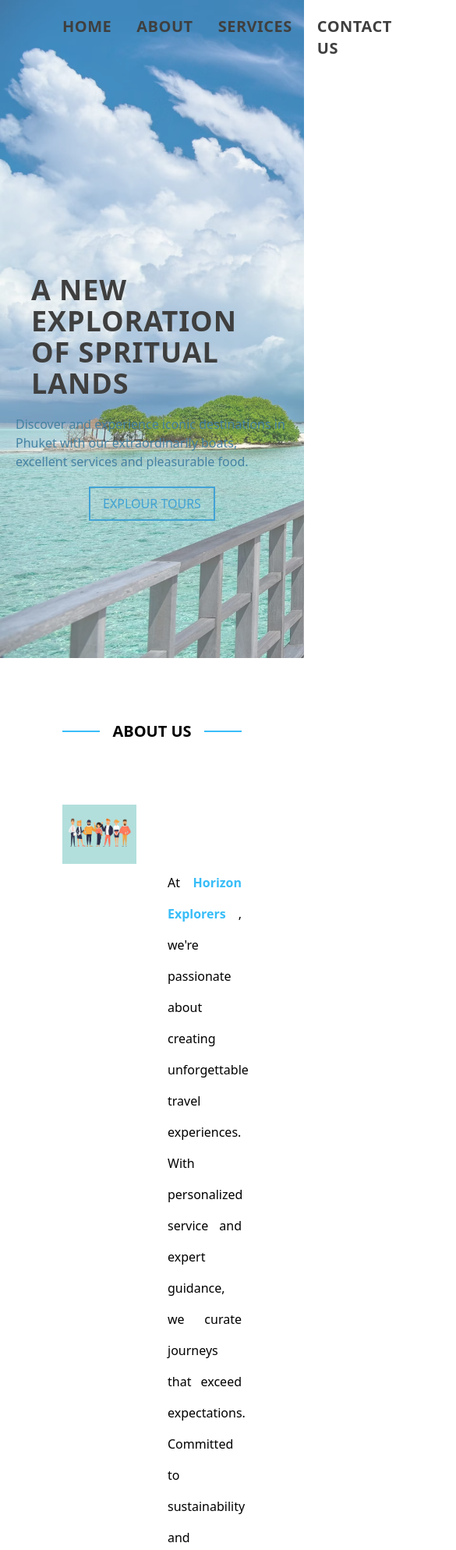
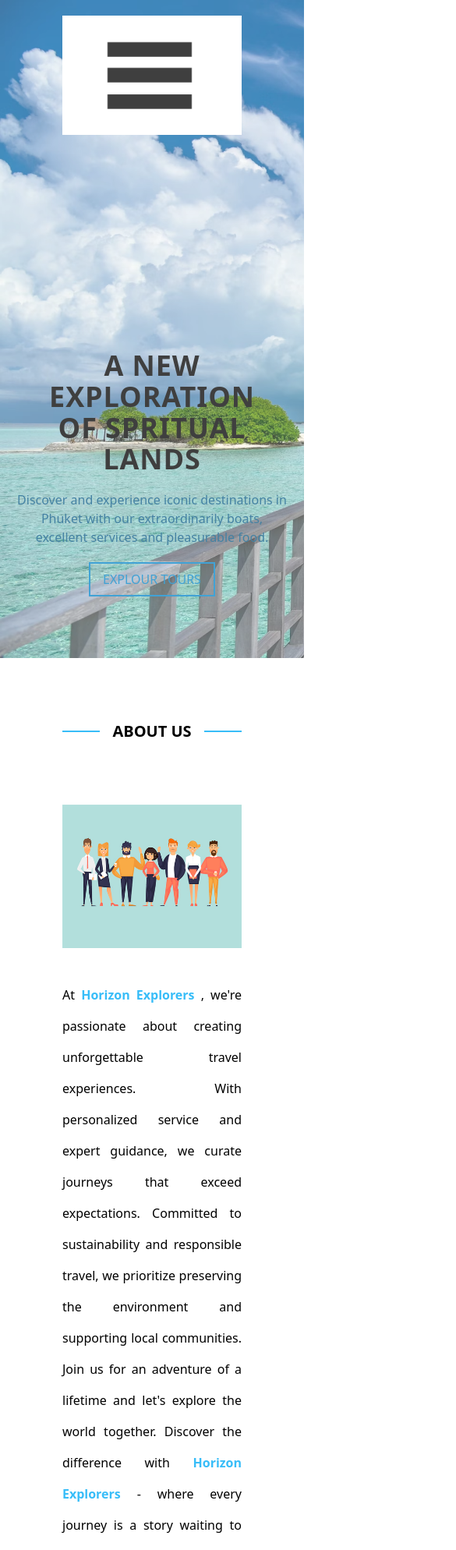
Before and after one commit to Izzah-Salam/Tourism-Website, a website built with Vite: page index.html in a window 390 px wide. Shown: the top 1988 px of the page at 78% size, 585 px wide, since content can reach past the window. Built offline with nearby package versions, Linux system fonts and the light colour scheme.

Commit message:
making it responsive

```diff
--- a/index.html
+++ b/index.html
@@ -13,7 +13,7 @@
     <div class="w-full bg-cover min-h-screen opacity-75" style="background-image: url(./img/background.avif);">
       <nav class="flex items-center justify-between px-20 py-5">
         <h1 class=""><img src="." alt="" class=""></h1>
-        <div >
+        <div class="md:block hidden">
           <ul class="flex tracking-wide font-semibold text-xl uppercase space-x-8 " >
             <li><a href="">Home</a></li>
             <li><a href="">About</a></li>
@@ -21,8 +21,12 @@
             <li><a href="">Contact Us</a></li>
           </ul>
         </div>
+        <!-- Toggle -->
+        <div class="md:hidden block">
+          <img src="./img/toggle.webp" alt="">
+        </div>
       </nav>
-      <div class="flex flex-col justify-center items-center   mt-64">
+      <div class="flex flex-col justify-center items-center text-center mt-64">
         <h1 class="text-4xl uppercase tracking-wide font-bold  mx-10">A new Exploration of spritual lands</h1>
         <h3 class="text-sky-800 m-5">Discover and experience iconic destinations in Phuket with our extraordinarily boats, excellent services and pleasurable food.</h3>
         <button class="border-solid border-2 border-sky-600 text-sky-600 py-2 px-4  hover:bg-white hover:transition">EXPLOUR TOURS</button>
@@ -35,9 +39,9 @@
       <h2 class="mx-4 text-xl font-semibold uppercase">About Us</h2>
       <hr class="flex-grow border-t-2 border-sky-400">
     </div>
-    <div class="grid grid-cols-2 gap-10 px-20 items-start ">
-      <div ><img src="./img/about.jpg" alt="" class="0"></div>
-      <div class="pt-20 leading-10 text-justify">
+    <div class="grid md:grid-cols-2 grid-cols-1 gap-10 px-20  ">
+      <div class="flex justify-center"><img src="./img/about.jpg" alt="" class="0"></div>
+      <div class=" leading-10 text-justify">
         At <span class="text-sky-400 font-semibold">Horizon Explorers</span> , we're passionate about
         creating unforgettable travel experiences.
          With personalized service and expert guidance,
@@ -58,7 +62,7 @@
       <hr class="flex-grow border-t-2 border-sky-400">
     </div>
     <div class="container mx-auto py-8">
-      <div class="grid grid-cols-1 sm:grid-cols-2 md:grid-cols-3 gap-12 px-20 text-center">
+      <div class="grid grid-cols-1 md:grid-cols-2 lg:grid-cols-3  gap-12 px-20 text-center">
         <div class="card p-4">
           <img src="./img/germany.jpg" alt="Place 1" class="rounded-lg mb-4 inline">
           <h3 class="text-lg font-semibold mb-2 uppercase">Germany</h3>
@@ -78,12 +82,12 @@
     </div>
 
     <footer class="bg-sky-600 text-white pt-12 mt-20">
-      <div class="container mx-auto  px-4">
+      <div class="container px-4">
         <div class="mb-6 lg:mb-0 text-center">
           <h2 class="text-2xl font-semibold">Contact Us</h2>
           <p class="mt-2">Have questions or need assistance? Get in touch with us!</p>
         </div>
-        <form class="flex flex-col space-y-5 mt-5 px-80 text-black">
+        <form class="flex flex-col space-y-5 mt-5 px-20 text-black">
           <input type="text" placeholder="Your Name" class="py-2 px-4 bg-gray-200 rounded-md focus:outline-none focus:bg-white transition duration-300">
           <input type="email" placeholder="Your Email" class="py-2 px-4 bg-gray-200 rounded-md focus:outline-none focus:bg-white transition duration-300">
           <textarea placeholder="Your Message" rows="4" class="py-2 px-4 bg-gray-200 rounded-md focus:outline-none focus:bg-white transition duration-300"></textarea>
```
Also changed, not shown: img/toggle.webp (added).
